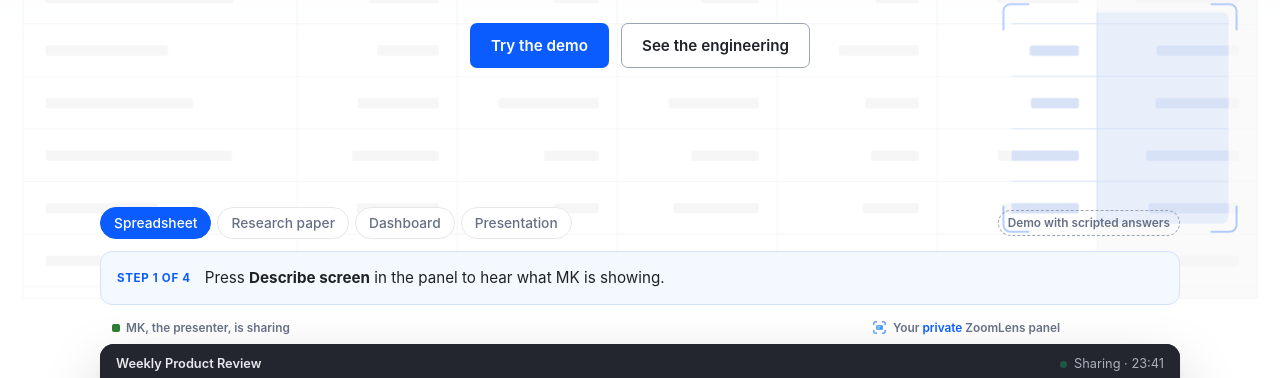
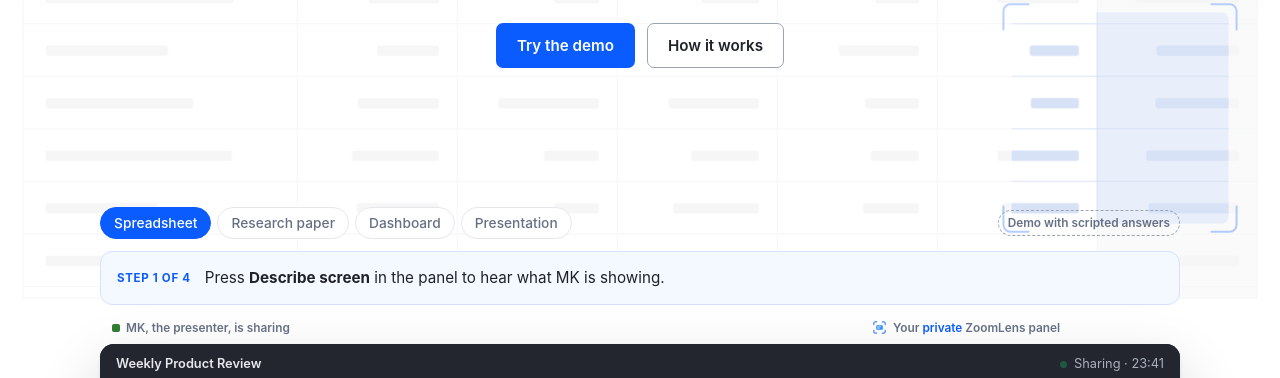
Before and after one commit to richithareddyy/ZoomLens, a website: page site/index.html in a window 1280 px wide. Shown: the part 422-800 px from the top of the page. Drawn offline with Linux system fonts and the light colour scheme.

Commit message:
Point the second button at How it works instead of the engineering
Most visitors want to know how it works before how it's built; the
engineering section is still in the nav.

```diff
--- a/site/index.html
+++ b/site/index.html
@@ -50,7 +50,7 @@
           <p class="body">ZoomLens helps you understand shared screens privately, without interrupting the meeting.</p>
           <div class="cta">
             <button type="button" class="btn btn-primary" data-try>Try the demo</button>
-            <a class="btn btn-ghost" href="#engineering">See the engineering</a>
+            <a class="btn btn-ghost" href="#how">How it works</a>
           </div>
         </div>
       </div>
```
